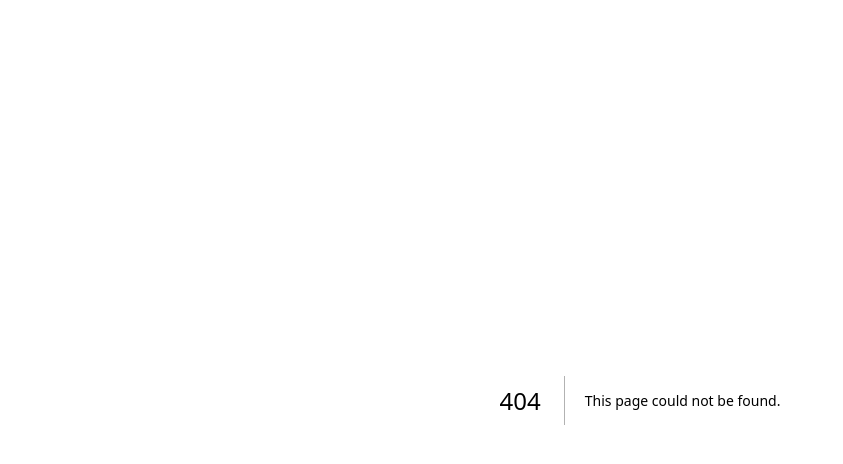
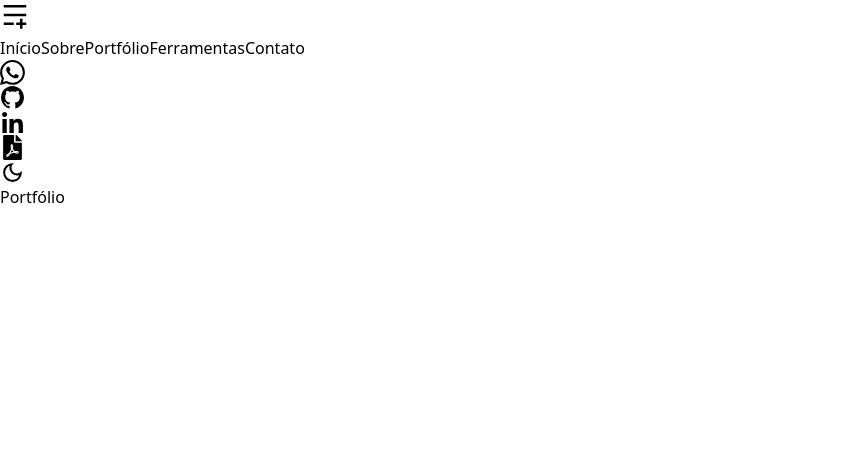
Before and after one commit to Geraldopereirads/portfolio-frontend, a Next.js app: page /portfolio in a window 1280 px wide. Before the commit this address had no page. Shown: the top 464 px of the page, without its empty margins (0-843 px from the left). Built offline with nearby package versions, Linux system fonts and the light colour scheme.

Commit message:
feat: add portfolio page

```diff
--- /dev/null
+++ b/src/pages/portfolio.tsx
@@ -0,0 +1,15 @@
+import Header from "@/components/header/header";
+import { NextPage } from "next";
+
+const Portfolio: NextPage = () => {
+  return (
+    <>
+      <Header />
+      <main>
+        <h1>Portfólio</h1>
+      </main>
+    </>
+  );
+};
+
+export default Portfolio;
```
